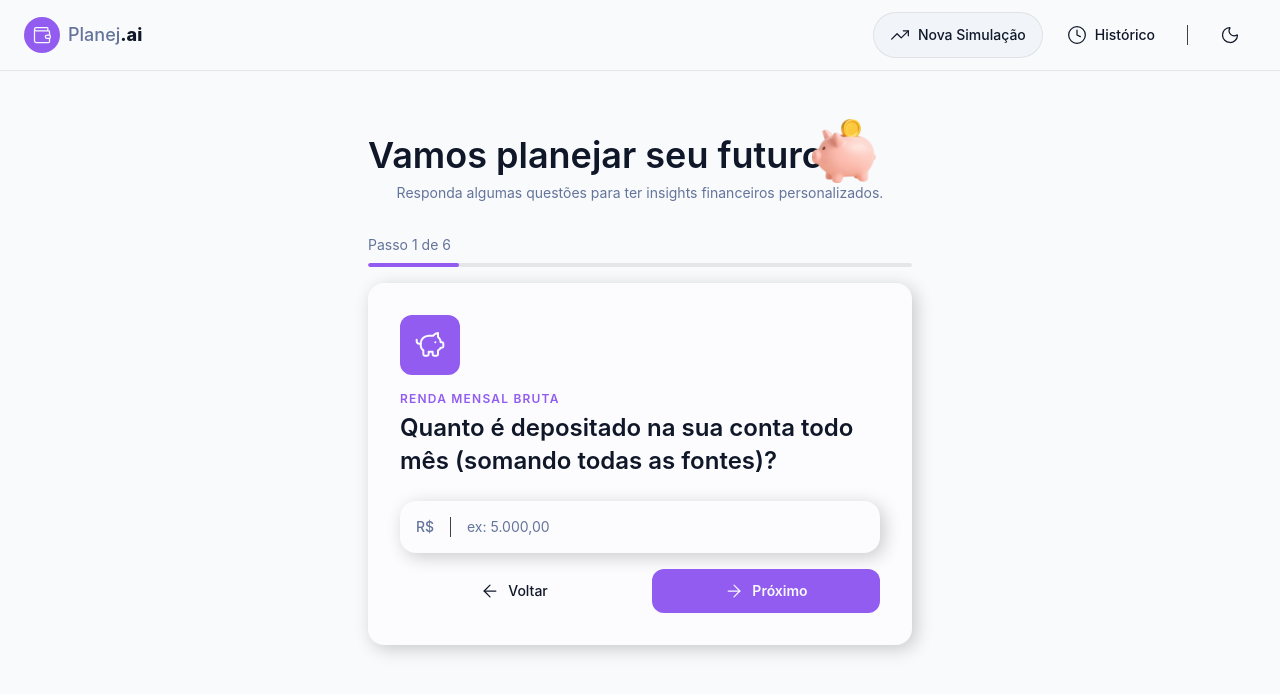
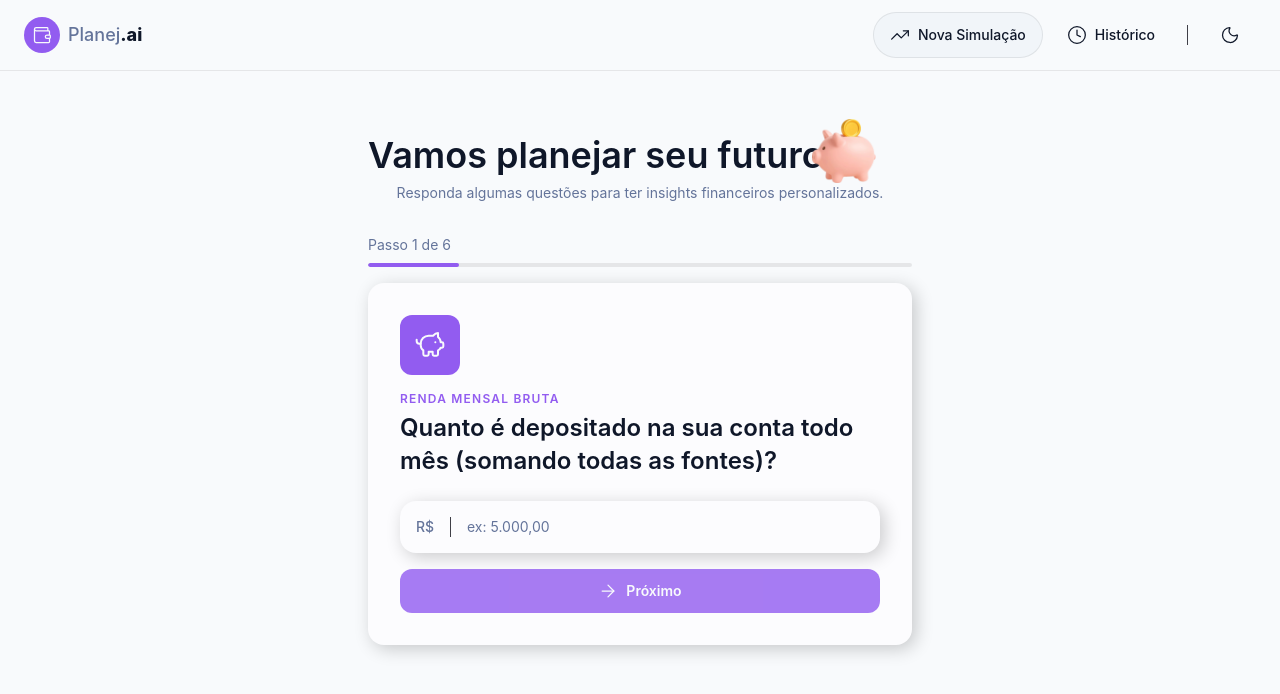
Before and after one commit to Otaviocuriel/dio-ai-react-frontend, a React (Vite) app in the folder planejaIA/: page / in a window 1280 px wide. Shown: the top 694 px of the page. Built offline with nearby package versions, Linux system fonts and the light colour scheme.

Commit message:
feat: Implementando a navegação entre as etapas do formulário

```diff
--- a/planejaIA/src/components/features/Simulation/Form.tsx
+++ b/planejaIA/src/components/features/Simulation/Form.tsx
@@ -2,15 +2,41 @@
 import { FormStep } from './FormStep'
 import { StepProgress } from './Progress'
 import { simulationFormSteps } from '@/data/simulation'
+import { useState } from 'react'
 
 export function SimulationForm() {
-  const currentStep = simulationFormSteps[0]
+  const [inputValue, setInputValue] = useState('')
+
+  const [currentStepIndex, setCurrentStepIndex] = useState(0)
+  const totalSteps = simulationFormSteps.length
+  const currentStep = simulationFormSteps[currentStepIndex]
+
+  const handleNextStep = () => {
+    if (currentStepIndex + 1 > totalSteps - 1 ){
+      return
+    }
+
+    setCurrentStepIndex((prev) => prev + 1)
+  }
+
+  const handlePreviousStep = () =>{
+    if (currentStepIndex === 0) {
+      return
+    }
+
+    setCurrentStepIndex((prev) => prev - 1 )
+  }
+
   return (
     <>
-      <StepProgress currentStep={1} totalSteps={6} />
+      <StepProgress currentStep={currentStepIndex + 1}
+       totalSteps={totalSteps} />
       <FormStep
         key={currentStep.id}
         {...currentStep}
+        onBack={handlePreviousStep}
+        onNext={handleNextStep}
+        HideBackButton={currentStepIndex === 0}
       />
     </>
   )
--- a/planejaIA/src/components/features/Simulation/FormStep.tsx
+++ b/planejaIA/src/components/features/Simulation/FormStep.tsx
@@ -1,7 +1,7 @@
+import { useState, type SyntheticEvent } from 'react'
 import { Button } from '@/components/shared/Button'
 import { Input, type InputProps } from '@/components/shared/Input'
 import { ArrowLeft, ArrowRight, type LucideIcon } from 'lucide-react'
-import { Form } from 'react-router-dom'
 
 export interface FormStepProps {
   id: string
@@ -15,13 +15,34 @@
   }
 }
 
+interface ActionsButtonProps {
+  onBack: () => void
+  onNext: () => void
+  HideBackButton?: boolean
+}
+
 export function FormStep({
   icon: Icon,
   title,
   question,
   inputProps,
   submitButtonProps,
-}: FormStepProps) {
+  HideBackButton,
+  onBack,
+  onNext,
+}: FormStepProps & ActionsButtonProps) {
+  const [inputValue, setInputValue] = useState('')
+
+  const handleSubmit = (e: SyntheticEvent<HTMLFormElement>) => {
+    e.preventDefault()
+
+    if (!inputValue){
+      return
+    }
+
+    onNext()
+  }
+
   return (
     <div className="bg-card rounded-2xl p-6 shadow-[4px_4px_18px_0px_rgba(0,0,0,0.2)] sm:p-8">
       <div className="bg-primary mb-4 flex h-15 w-15 items-center justify-center rounded-xl">
@@ -33,29 +54,39 @@
       <h3 className="text-foreground mb-6 text-xl leading-snug font-semibold sm:text-2xl">
         {question}
       </h3>
-      <Form className="flex flex-col gap-4">
-        <Input {...inputProps} />
+
+      <form onSubmit={handleSubmit} className="flex flex-col gap-4">
+        <Input
+          {...inputProps}
+          value={inputValue}
+          onChange={(e) => setInputValue(e.target.value)}
+        />
+
         <div className="flex flex-col gap-3 sm:flex-row sm:gap-6">
+          {!HideBackButton && (
             <Button
               type="button"
-            //onClick={onBack}
+              onClick={onBack}
               variant="ghost"
               icon={ArrowLeft}
               className="order-2 flex-1 justify-center rounded-xl py-3 sm:order-1"
             >
               Voltar
             </Button>
+          )}
+
           <Button
             type="submit"
             variant="primary"
             icon={!submitButtonProps ? ArrowRight : undefined}
+            disabled={!inputValue}
             className="order-1 flex-1 sm:order-2"
           >
             {submitButtonProps?.label ?? 'Próximo'}
             {submitButtonProps?.emojiIcon}
           </Button>
         </div>
-      </Form>
+      </form>
     </div>
   )
 }
```
Lines whose indentation alone changed are shown as unchanged.
